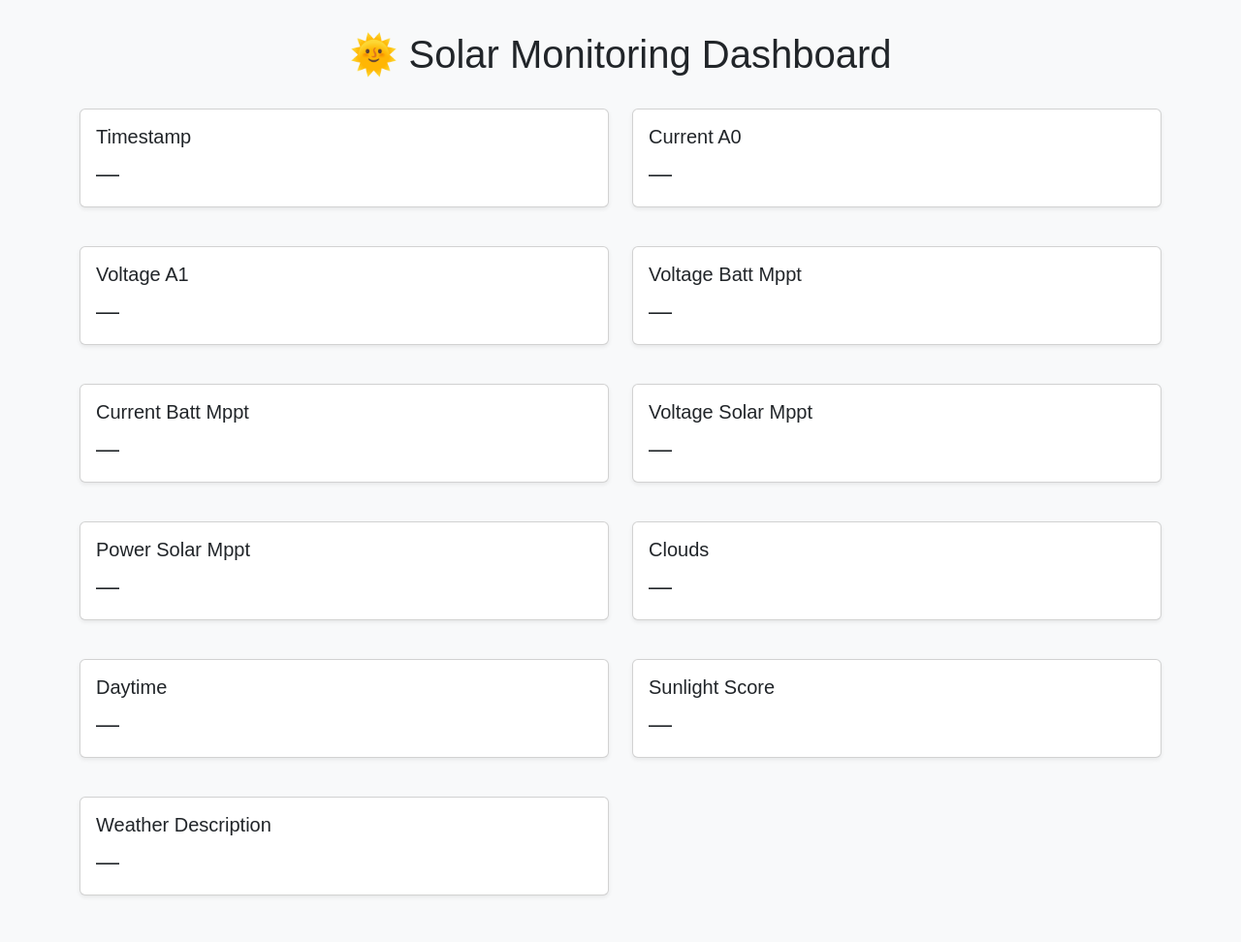
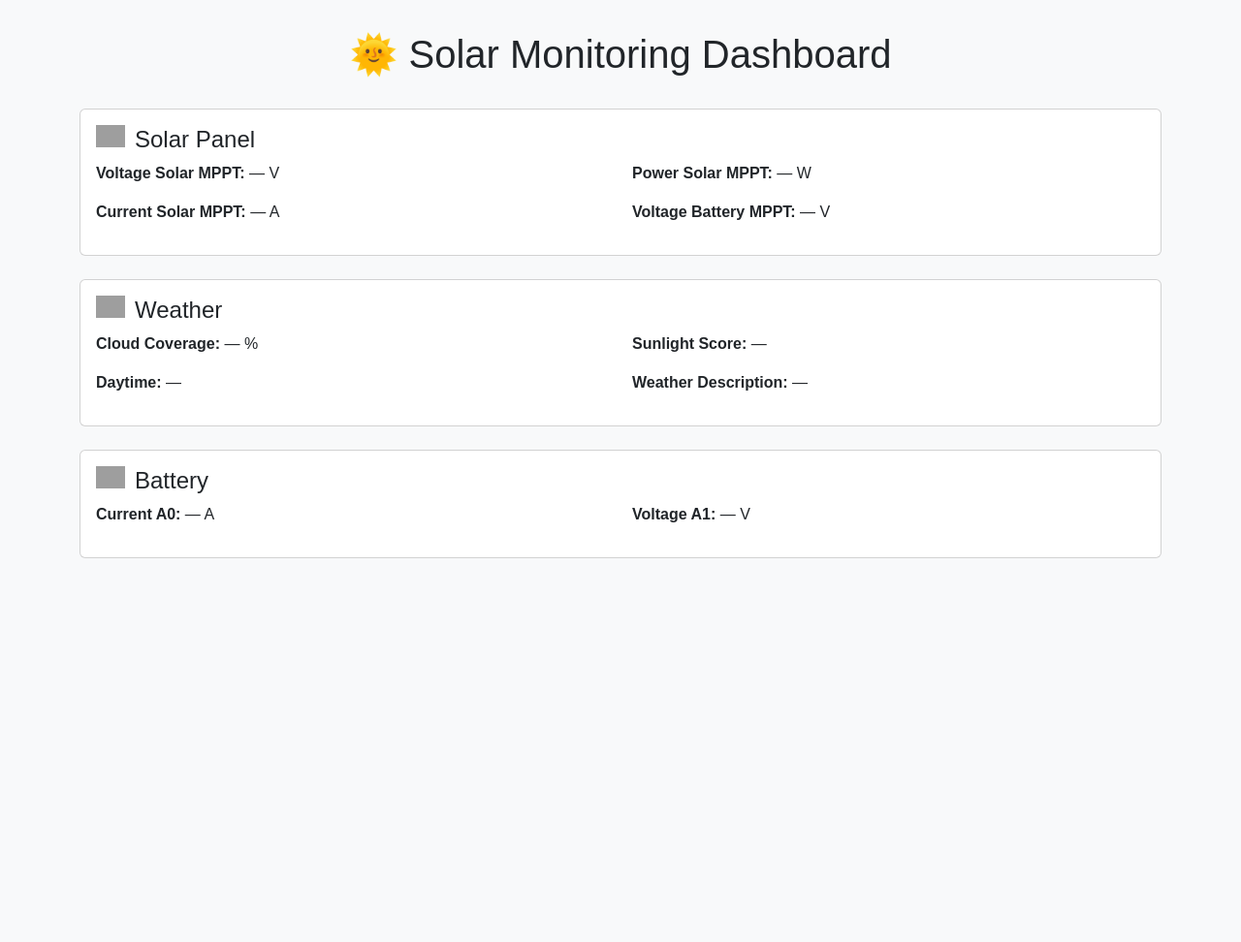
Before and after one commit to legoff1/prahu_matahari, a Flask app: page / in a window 1280 px wide. Shown: the whole page at 97% size. After the commit the page ends 576 px from the top, so only its background shows below. Run offline with Flask 3, Linux system fonts and the light colour scheme; grey boxes are pictures that could not be loaded.

Commit message:
Update index.html

```diff
--- a/templates/index.html
+++ b/templates/index.html
@@ -55,7 +55,7 @@
 
 
 
-
+<!--
 
  <!DOCTYPE html>
 <html lang="en">
@@ -113,4 +113,139 @@
     </script>
     {% endif %}
 </body>
+</html> -->
+
+
+
+
+
+
+
+
+
+
+
+
+
+
+
+
+
+
+
+
+
+
+
+
+
+
+
+
+
+
+<!DOCTYPE html>
+<html lang="en">
+<head>
+    <meta charset="UTF-8">
+    <title>Solar Data Dashboard</title>
+    <link href="https://cdn.jsdelivr.net/npm/bootstrap@5.3.3/dist/css/bootstrap.min.css" rel="stylesheet">
+    <link rel="stylesheet" href="https://unpkg.com/leaflet@1.9.4/dist/leaflet.css" />
+    <style>
+        body { padding: 2rem; font-family: Arial, sans-serif; background: #f8f9fa; }
+        .card { margin-bottom: 1rem; }
+        .dashboard-title { text-align: center; margin-bottom: 2rem; }
+        #map { height: 300px; width: 100%; border-radius: 0.5rem; box-shadow: 0 0 5px rgba(0,0,0,0.2); }
+        .section-title { display: flex; align-items: center; font-size: 1.5rem; }
+        .section-title i { margin-right: 10px; }
+        .icon { width: 30px; height: 30px; }
+    </style>
+</head>
+<body>
+    <div class="container">
+        <h1 class="dashboard-title">🌞 Solar Monitoring Dashboard</h1>
+
+        <!-- Location Map -->
+        {% if data.latitude and data.longitude %}
+        <div class="card mb-4">
+            <div class="card-body">
+                <h5 class="card-title">📍 Location</h5>
+                <div id="map"></div>
+            </div>
+        </div>
+        {% endif %}
+
+        <!-- Solar Panel Section -->
+        <div class="card mb-4">
+            <div class="card-body">
+                <h5 class="section-title">
+                    <i class="icon" style="background-image: url('https://img.icons8.com/ios/452/solar-panel.png'); background-size: contain; background-repeat: no-repeat;"></i>
+                    Solar Panel
+                </h5>
+                <div class="row">
+                    <div class="col-md-6">
+                        <p><strong>Voltage Solar MPPT:</strong> {{ data.voltage_solar_mppt if data.voltage_solar_mppt is not none else '—' }} V</p>
+                        <p><strong>Current Solar MPPT:</strong> {{ data.current_batt_mppt if data.current_batt_mppt is not none else '—' }} A</p>
+                    </div>
+                    <div class="col-md-6">
+                        <p><strong>Power Solar MPPT:</strong> {{ data.power_solar_mppt if data.power_solar_mppt is not none else '—' }} W</p>
+                        <p><strong>Voltage Battery MPPT:</strong> {{ data.voltage_batt_mppt if data.voltage_batt_mppt is not none else '—' }} V</p>
+                    </div>
+                </div>
+            </div>
+        </div>
+
+        <!-- Weather Section -->
+        <div class="card mb-4">
+            <div class="card-body">
+                <h5 class="section-title">
+                    <i class="icon" style="background-image: url('https://img.icons8.com/ios/452/weather.png'); background-size: contain; background-repeat: no-repeat;"></i>
+                    Weather
+                </h5>
+                <div class="row">
+                    <div class="col-md-6">
+                        <p><strong>Cloud Coverage:</strong> {{ data.clouds if data.clouds is not none else '—' }} %</p>
+                        <p><strong>Daytime:</strong> {{ data.daytime if data.daytime is not none else '—' }}</p>
+                    </div>
+                    <div class="col-md-6">
+                        <p><strong>Sunlight Score:</strong> {{ data.sunlight_score if data.sunlight_score is not none else '—' }}</p>
+                        <p><strong>Weather Description:</strong> {{ data.weather_description if data.weather_description is not none else '—' }}</p>
+                    </div>
+                </div>
+            </div>
+        </div>
+
+        <!-- Battery Section -->
+        <div class="card mb-4">
+            <div class="card-body">
+                <h5 class="section-title">
+                    <i class="icon" style="background-image: url('https://img.icons8.com/ios/452/battery.png'); background-size: contain; background-repeat: no-repeat;"></i>
+                    Battery
+                </h5>
+                <div class="row">
+                    <div class="col-md-6">
+                        <p><strong>Current A0:</strong> {{ data.current_a0 if data.current_a0 is not none else '—' }} A</p>
+                    </div>
+                    <div class="col-md-6">
+                        <p><strong>Voltage A1:</strong> {{ data.voltage_a1 if data.voltage_a1 is not none else '—' }} V</p>
+                    </div>
+                </div>
+            </div>
+        </div>
+
+    </div>
+
+    <script src="https://unpkg.com/leaflet@1.9.4/dist/leaflet.js"></script>
+    {% if data.latitude and data.longitude %}
+    <script>
+        var map = L.map('map').setView([{{ data.latitude }}, {{ data.longitude }}], 17);
+        L.tileLayer('https://{s}.tile.openstreetmap.org/{z}/{x}/{y}.png', {
+            attribution: '&copy; OpenStreetMap contributors'
+        }).addTo(map);
+        L.marker([{{ data.latitude }}, {{ data.longitude }}]).addTo(map)
+            .bindPopup("Current Position")
+            .openPopup();
+    </script>
+    {% endif %}
+</body>
 </html>
```
